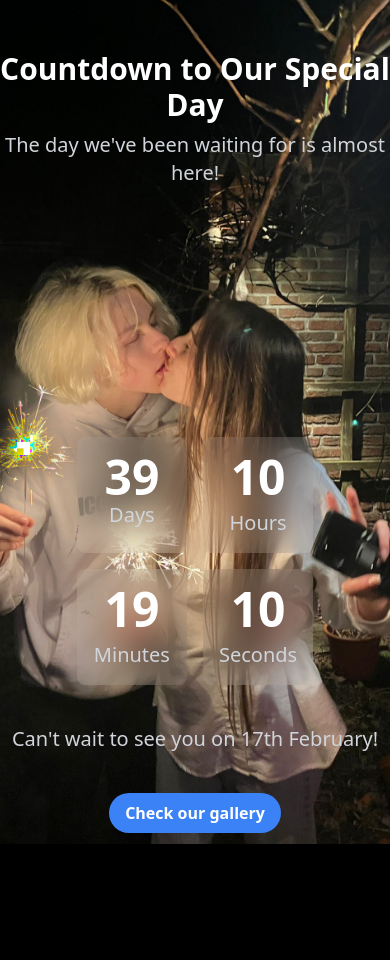
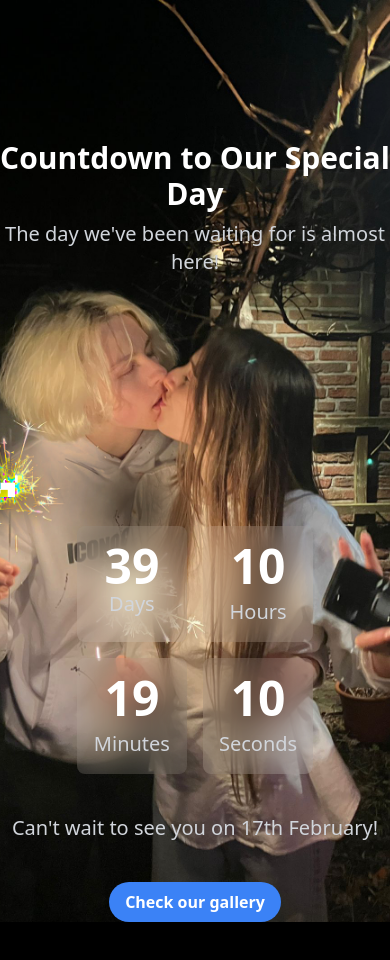
Before and after one commit to workani/danileva, a Next.js app: page / in a window 390 px wide. Shown: the top 960 px of the page. Built offline with nearby package versions, Linux system fonts and the light colour scheme.

Commit message:
fixed photo gallery

```diff
--- a/styles/globals.css
+++ b/styles/globals.css
@@ -40,7 +40,7 @@ body {
   }
 
 .countdown-text-container  {
-   padding-top: 0px;
+   padding-top: 100px;
 }
 
 
```
